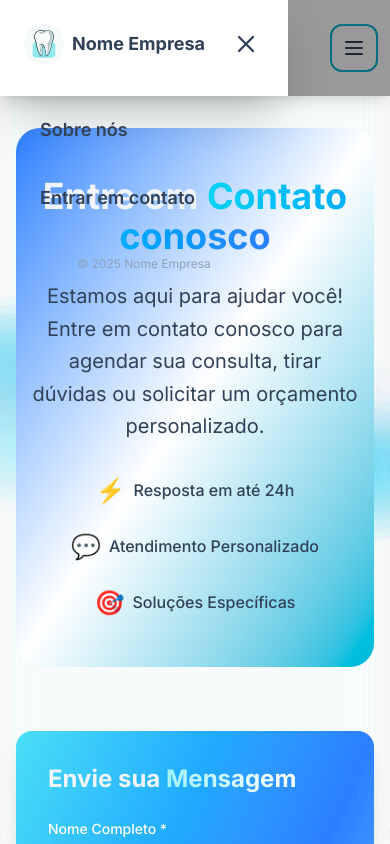
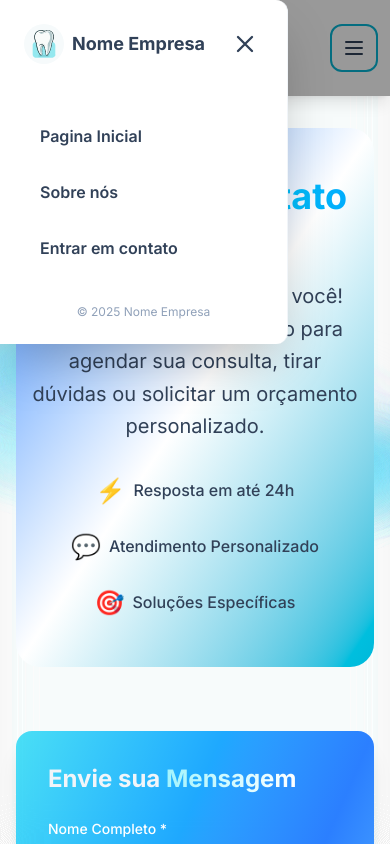
Before and after one commit to EduardoGillung/eduardogillung-portfolio, a React (Vite) app: page /contact in a window 390 px wide. Both pictures are taken after a click on the button "Abrir menu". Shown: the top 844 px of the page. Built offline with nearby package versions, Linux system fonts and the light colour scheme.

Commit message:
mobile nav add

```diff
--- a/src/components/header.tsx
+++ b/src/components/header.tsx
@@ -1,15 +1,17 @@
-import { useState } from "react";
 import { Link } from "react-router-dom";
 import logoDental from '../assets/logo-dental.svg';
+import { useState } from "react";
+import { MobileNav } from "./navigation/mobileNav";
+
 
 const Header = () => {
-  const [mobileMenuOpen, setMobileMenuOpen] = useState(false);
-
   const navigationItems = [
     { to: "/", label: "Pagina Inicial" },
     { to: "/aboutUs", label: "Sobre nós" },
     { to: "/contact", label: "Entrar em contato" },
   ];
+
+  const [mobileMenuOpen, setMobileMenuOpen] = useState(false);
 
   return (
     <header className="bg-white backdrop-blur-sm shadow-lg sticky top-0 z-50">
@@ -41,74 +43,21 @@ const Header = () => {
           <button
             className="md:hidden p-2 rounded-lg text-slate-700 hover:bg-slate-800 hover:text-cyan-400 transition-colors"
             onClick={() => setMobileMenuOpen(true)}
+            aria-label="Abrir menu"
           >
             <svg className="w-6 h-6" fill="none" stroke="currentColor" viewBox="0 0 24 24">
               <path strokeLinecap="round" strokeLinejoin="round" strokeWidth={2} d="M4 6h16M4 12h16M4 18h16" />
             </svg>
           </button>
         </div>
+
+        {/* Mobile Navigation */}
+        <MobileNav
+          open={mobileMenuOpen}
+          onClose={() => setMobileMenuOpen(false)}
+          navigationItems={navigationItems}
+        />
       </div>
-
-      {/* Mobile Side Drawer */}
-      {mobileMenuOpen && (
-        <div className="fixed inset-0 z-50 flex">
-          {/* Overlay */}
-          <div
-            className="fixed inset-0 bg-black/40"
-            onClick={() => setMobileMenuOpen(false)}
-          />
-          {/* Drawer */}
-          <div className="relative bg-white w-72 max-w-[80vw] h-full shadow-2xl p-6 flex flex-col animate-slide-in-left">
-            {/* Logo e fechar */}
-            <div className="flex items-center justify-between mb-10">
-              <Link to="/" className="flex items-center space-x-2" onClick={() => setMobileMenuOpen(false)}>
-                <img src={logoDental} alt="Logo Nome Empresa" className="w-10 h-10 rounded-full" />
-                <span className="text-lg font-bold text-slate-700">
-                  <span className="text-secondary">Nome</span> <span>Empresa</span>
-                </span>
-              </Link>
-              <button
-                className="text-slate-700 hover:text-cyan-500 p-1"
-                onClick={() => setMobileMenuOpen(false)}
-                aria-label="Fechar menu"
-              >
-                <svg className="w-7 h-7" fill="none" stroke="currentColor" viewBox="0 0 24 24">
-                  <path strokeLinecap="round" strokeLinejoin="round" strokeWidth={2} d="M6 18L18 6M6 6l12 12" />
-                </svg>
-              </button>
-            </div>
-            {/* Links */}
-            <nav className="flex flex-col gap-4">
-              {navigationItems.slice(1).map((item) => (
-                <Link
-                  key={item.to}
-                  to={item.to}
-                  className="block text-lg font-semibold text-slate-700 rounded-xl px-4 py-3 hover:bg-cyan-100 hover:text-cyan-700 transition-colors"
-                  onClick={() => setMobileMenuOpen(false)}
-                >
-                  {item.label}
-                </Link>
-              ))}
-            </nav>
-            <div className="flex-1" />
-            <div className="text-xs text-slate-400 text-center mt-8">
-              © {new Date().getFullYear()} Nome Empresa
-            </div>
-          </div>
-        </div>
-      )}
-      {/* Animation */}
-      <style>
-        {`
-          @keyframes slide-in-left {
-            from { transform: translateX(-100%); opacity: 0.5; }
-            to { transform: translateX(0); opacity: 1; }
-          }
-          .animate-slide-in-left {
-            animation: slide-in-left 0.3s cubic-bezier(.4,0,.2,1);
-          }
-        `}
-      </style>
     </header>
   );
 };
--- /dev/null
+++ b/src/components/navigation/mobileNav.tsx
@@ -0,0 +1,66 @@
+import React from "react";
+import { Link } from "react-router-dom";
+import logoDental from '../../assets/logo-dental.svg';
+
+interface MobileNavProps {
+  open: boolean;
+  onClose: () => void;
+  navigationItems: { to: string; label: string }[];
+}
+
+export const MobileNav: React.FC<MobileNavProps> = ({ open, onClose, navigationItems }) => {
+  if (!open) return null;
+  return (
+    <div className="fixed z-50 flex 0 top-0 left-0">
+      {/* Overlay */}
+      <div className="fixed inset-0 bg-black/40" onClick={onClose} />
+      {/* Drawer */}
+      <div className="relative bg-white w-72 max-w-[80vw] h-full shadow-2xl p-6 flex flex-col animate-slide-in-left border-r border-slate-100 rounded-r-xl">
+        {/* Logo e fechar */}
+        <div className="flex items-center justify-between mb-10">
+          <Link to="/" className="flex items-center space-x-2" onClick={onClose}>
+            <img src={logoDental} alt="Logo Nome Empresa" className="w-10 h-10 rounded-full" />
+            <span className="text-lg font-bold text-slate-700">
+              <span className="text-secondary">Nome</span> <span>Empresa</span>
+            </span>
+          </Link>
+          <button
+            className="text-slate-700 hover:text-cyan-500 p-1"
+            onClick={onClose}
+            aria-label="Fechar menu"
+          >
+            <svg className="w-7 h-7" fill="none" stroke="currentColor" viewBox="0 0 24 24">
+              <path strokeLinecap="round" strokeLinejoin="round" strokeWidth={2} d="M6 18L18 6M6 6l12 12" />
+            </svg>
+          </button>
+        </div>
+        {/* Links */}
+        <nav className="flex flex-col gap-2 mt-2">
+          {navigationItems.map((item) => (
+            <Link
+              key={item.to}
+              to={item.to}
+              className="block text-base font-semibold text-slate-700 rounded-lg px-4 py-3 hover:bg-cyan-50 hover:text-cyan-700 transition-colors"
+              onClick={onClose}
+            >
+              {item.label}
+            </Link>
+          ))}
+        </nav>
+        <div className="flex-1" />
+        <div className="text-xs text-slate-400 text-center mt-8">
+          © {new Date().getFullYear()} Nome Empresa
+        </div>
+      </div>
+      <style>{`
+        @keyframes slide-in-left {
+          from { transform: translateX(-100%); opacity: 0.5; }
+          to { transform: translateX(0); opacity: 1; }
+        }
+        .animate-slide-in-left {
+          animation: slide-in-left 0.3s cubic-bezier(.4,0,.2,1);
+        }
+      `}</style>
+    </div>
+  );
+};
--- /dev/null
+++ b/src/components/ui/notification.tsx
@@ -0,0 +1,44 @@
+import React from "react";
+
+interface NotificationProps {
+  type: "success" | "error";
+  message: string;
+  show: boolean;
+  onClose?: () => void;
+}
+
+const colors = {
+  success: {
+    bg: "bg-green-100",
+    border: "border-green-400",
+    text: "text-green-800",
+    icon: "✅",
+  },
+  error: {
+    bg: "bg-red-100",
+    border: "border-red-400",
+    text: "text-red-800",
+    icon: "❌",
+  },
+};
+
+export const Notification: React.FC<NotificationProps> = ({ type, message, show, onClose }) => {
+  if (!show) return null;
+  return (
+    <div className={`fixed top-6 left-1/2 -translate-x-1/2 z-50 px-6 py-3 rounded-xl shadow-lg flex items-center gap-2 animate-fade-in ${colors[type].bg} ${colors[type].border} ${colors[type].text}`}
+      role="alert"
+    >
+      <span className="text-2xl">{colors[type].icon}</span>
+      <span>{message}</span>
+      {onClose && (
+        <button
+          onClick={onClose}
+          className="ml-4 text-lg font-bold opacity-60 hover:opacity-100 transition"
+          aria-label="Fechar notificação"
+        >
+          ×
+        </button>
+      )}
+    </div>
+  );
+};
--- a/src/pages/contact.tsx
+++ b/src/pages/contact.tsx
@@ -1,5 +1,6 @@
 import { useState } from "react";
 import emailjs from "emailjs-com";
+import { Notification } from "../components/ui/notification";
 
 const Contact = () => {
   const [formData, setFormData] = useState({
@@ -11,6 +12,7 @@ const Contact = () => {
   });
   const [isSubmitting, setIsSubmitting] = useState(false);
   const [submitStatus, setSubmitStatus] = useState<"idle" | "success" | "error">("idle");
+  const [showNotification, setShowNotification] = useState(false);
 
   const contactMethods = [
     {
@@ -60,6 +62,7 @@ const Contact = () => {
         "Mppgnw9x94av_vrre"
       );
       setSubmitStatus("success");
+      setShowNotification(true);
       setFormData({
         name: "",
         email: "",
@@ -69,8 +72,10 @@ const Contact = () => {
       });
     } catch {
       setSubmitStatus("error");
+      setShowNotification(true);
     } finally {
       setIsSubmitting(false);
+      setTimeout(() => setShowNotification(false), 4000);
     }
   };
 
@@ -78,6 +83,18 @@ const Contact = () => {
 
   return (
     <div className="space-y-16">
+      <Notification
+        type={submitStatus === "success" ? "success" : "error"}
+        message={
+          submitStatus === "success"
+            ? "Email enviado com sucesso! Entraremos em contato em breve."
+            : submitStatus === "error"
+            ? "Erro ao enviar email. Tente novamente ou entre em contato por outro canal."
+            : ""
+        }
+        show={showNotification && submitStatus !== "idle"}
+        onClose={() => setShowNotification(false)}
+      />
       {/* Hero Section */}
       <section className="text-center py-12 bg-gradient-to-br from-blue-500 via-white to-cyan-500 rounded-3xl">
         <div className="max-w-4xl mx-auto px-4">
@@ -112,28 +129,6 @@ const Contact = () => {
           <h2 className="text-2xl font-bold text-slate-100 mb-6">
             Envie sua <span className="text-transparent bg-clip-text bg-gradient-to-r from-cyan-200 to-white">Mensagem</span>
           </h2>
-
-          {submitStatus === "success" && (
-            <div className="mb-6 p-4 bg-cyan-900/50 border border-cyan-700 rounded-lg">
-              <div className="flex items-center space-x-2">
-                <span className="text-cyan-400 text-xl">✓</span>
-                <span className="text-cyan-100 font-medium">
-                  Mensagem enviada com sucesso! Entraremos em contato em breve.
-                </span>
-              </div>
-            </div>
-          )}
-
-          {submitStatus === "error" && (
-            <div className="mb-6 p-4 bg-red-900/50 border border-red-700 rounded-lg">
-              <div className="flex items-center space-x-2">
-                <span className="text-red-400 text-xl">⚠</span>
-                <span className="text-red-100 font-medium">
-                  Erro ao enviar mensagem. Tente novamente ou entre em contato por telefone.
-                </span>
-              </div>
-            </div>
-          )}
 
           <form onSubmit={handleSubmit} className="space-y-6">
             <div className="grid md:grid-cols-2 gap-4">
```
